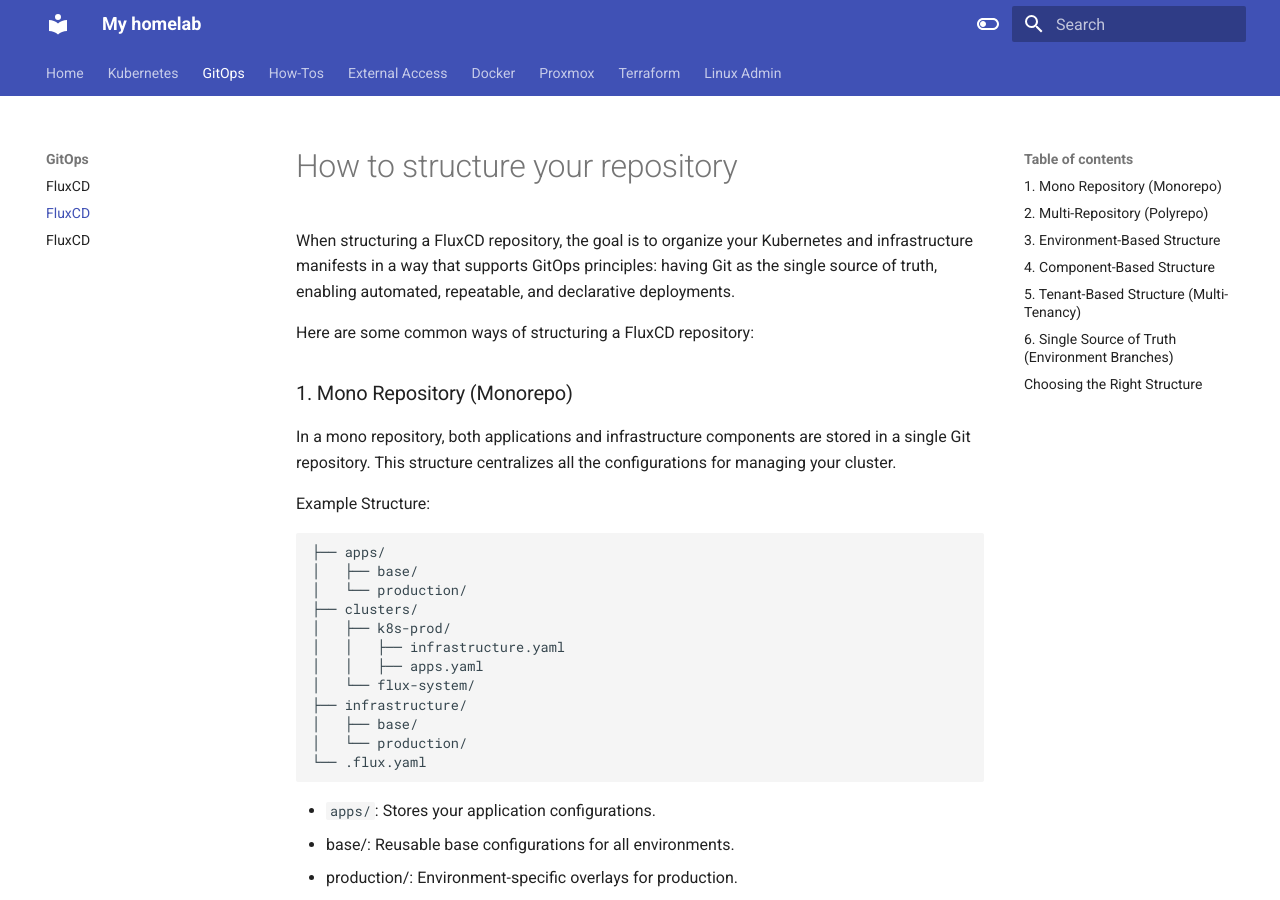
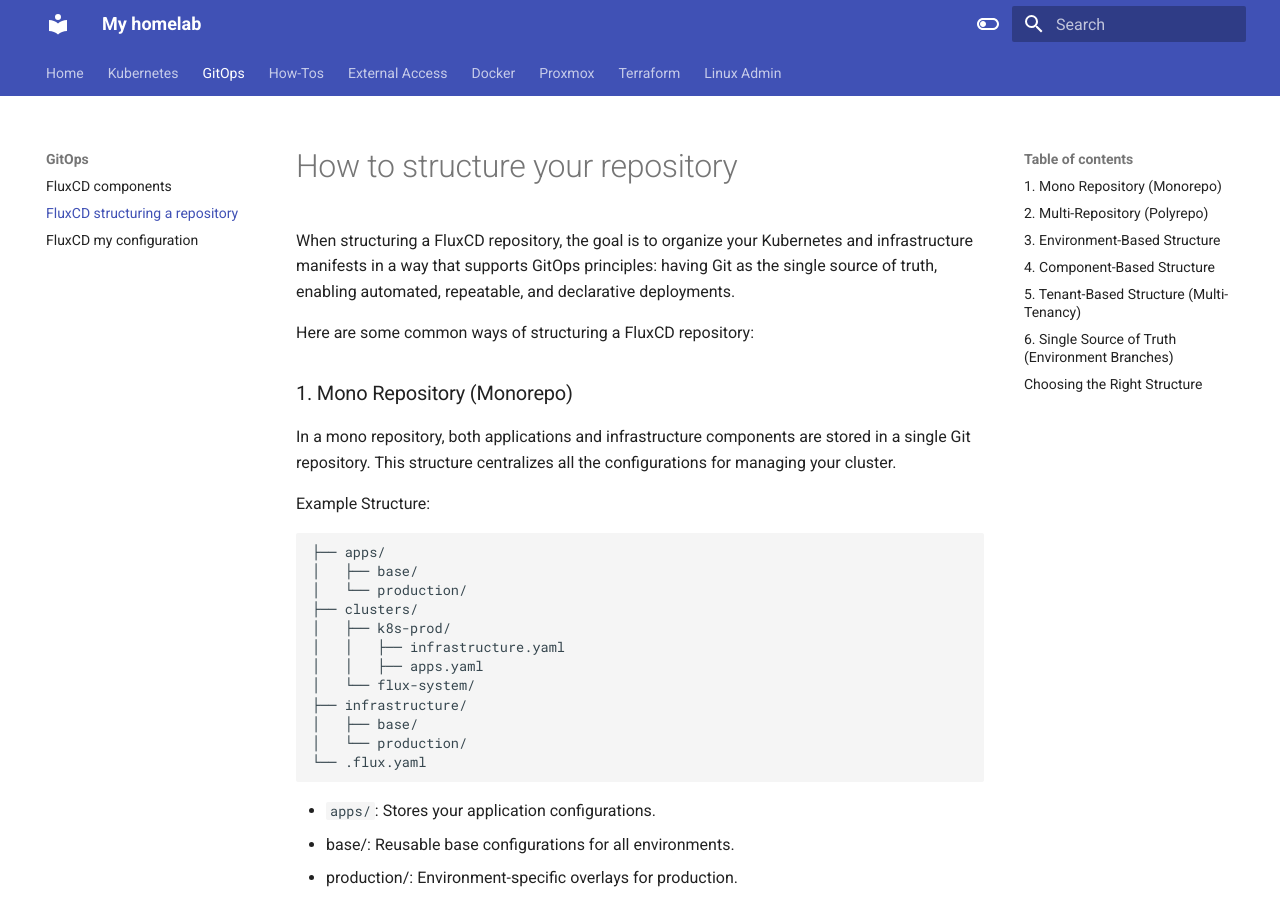
Before and after one commit to RJMcMullan/homelab, an MkDocs documentation site: the page built from docs/gitops/fluxcd/structuring_repo_fluxcd.md, in a window 1280 px wide and 900 px high. Built offline with MkDocs 1.6.1 and Material for MkDocs 9.7.7, drawn with Linux system fonts in a browser that asks for light colours.

Commit message:
adding fluxcd documentation

```diff
--- a/mkdocs.yml
+++ b/mkdocs.yml
@@ -15,9 +15,9 @@ nav:
       # - Scaling: kubernetes/scaling.md
       - Kubespray: kubernetes/kubespray/upgrade-process.md
   - GitOps:
-      - FluxCD: gitops/fluxcd/components_fluxcd.md
-      - FluxCD: gitops/fluxcd/structuring_repo_fluxcd.md
-      - FluxCD: gitops/fluxcd/my_fluxcd.md
+      - FluxCD components: gitops/fluxcd/components_fluxcd.md
+      - FluxCD structuring a repository: gitops/fluxcd/structuring_repo_fluxcd.md
+      - FluxCD my configuration: gitops/fluxcd/my_fluxcd.md
 
   - How-Tos:
       - Proxmox How-To: how-tos/proxmox-how-to.md
```
